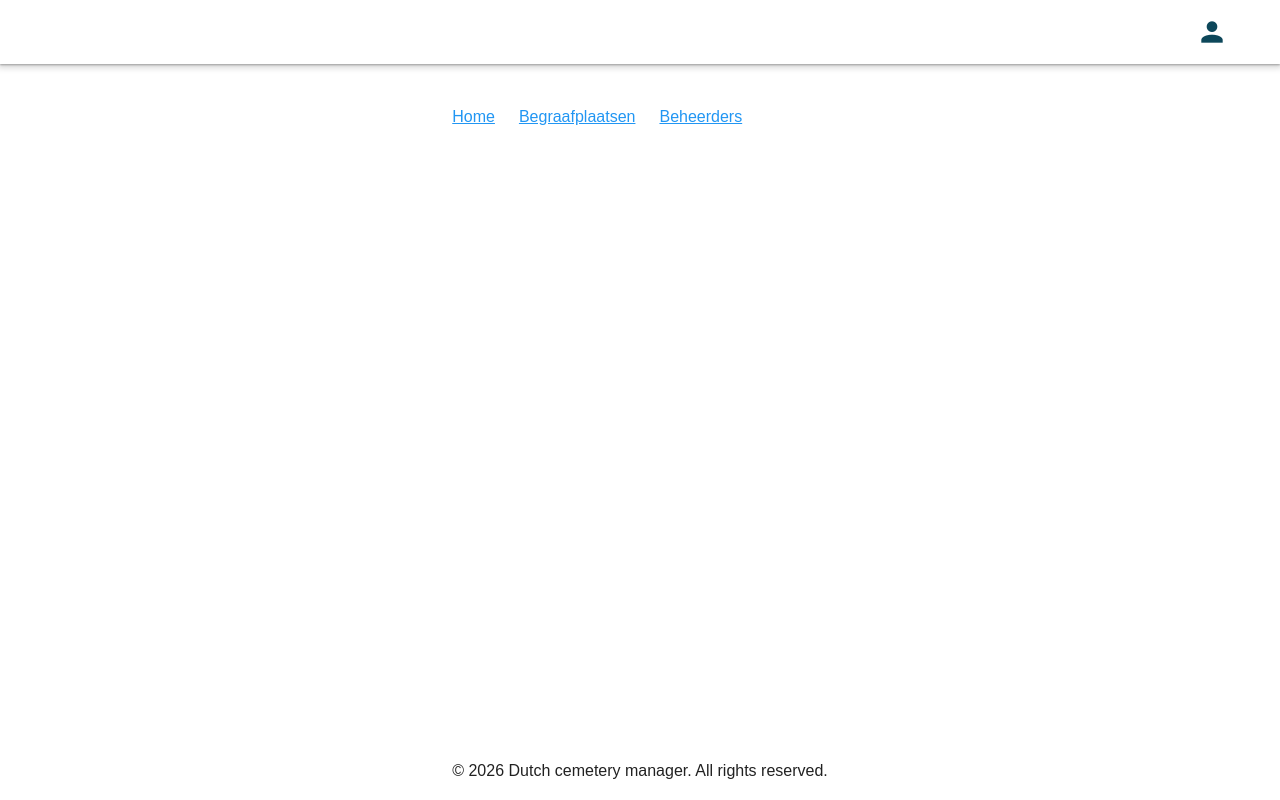
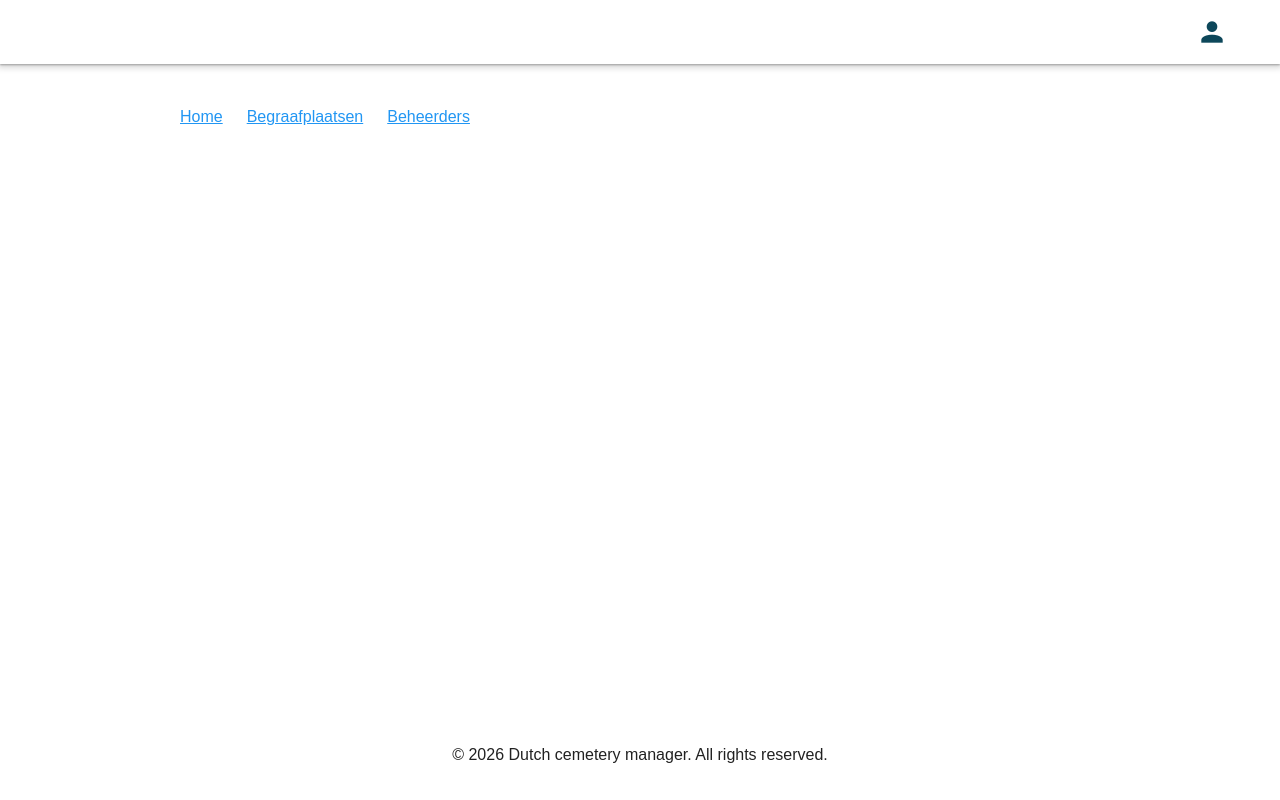
Before and after one commit to YassiraRaddahi/VKB-Gravenproject, a Vue app in the folder apps/web/: page /home in a window 1280 px wide. Built offline with nearby package versions, Linux system fonts and the light colour scheme; no server answers.

Commit message:
aanpassingen aan styling

```diff
--- a/apps/web/src/App.vue
+++ b/apps/web/src/App.vue
@@ -1,7 +1,7 @@
 <template>
   <v-app>
     <!-- <div class="min-h-screen flex flex-col container mx-auto px-10 md:px-20 pt-10"> -->
-    <div class="h-screen d-flex flex-column mx-auto px-10 px-md-20 pt-10">
+    <v-container class="h-screen d-flex flex-column mx-auto px-10 px-md-20 pt-10">
       <Header />
 
 
@@ -15,7 +15,7 @@
       </v-main>
 
       <Footer />
-    </div>
+    </v-container>
   </v-app>
 </template>
 
```
Also changed, not shown: apps/web/src/views/ProfileView.vue (+6 -6 lines), 1 other file (tests, documents, lock files or other folders).
